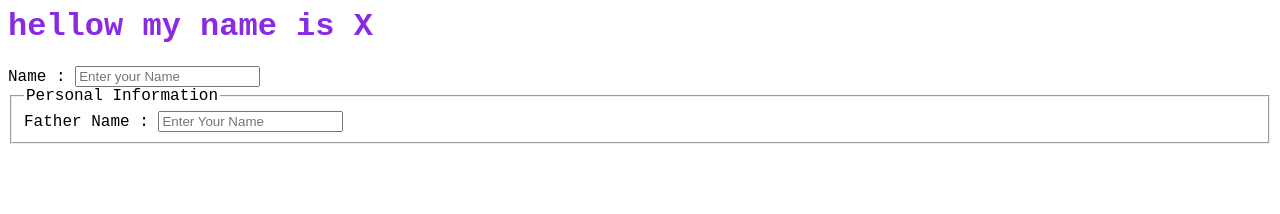
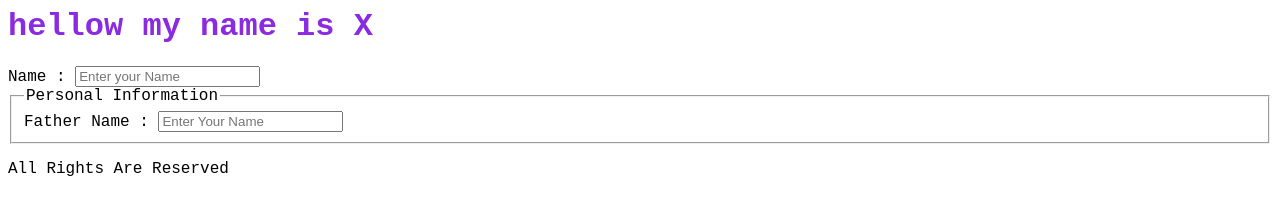
Before and after one commit to habibx792/git, a plain HTML site: page index.html in a window 1280 px wide. Drawn offline with Linux system fonts and the light colour scheme.

Commit message:
footr is added to html

```diff
--- a/index.html
+++ b/index.html
@@ -18,6 +18,6 @@
 		</form>
 
 
-
+	<footer>All Rights Are Reserved</footer>
 
 	</body>
```
